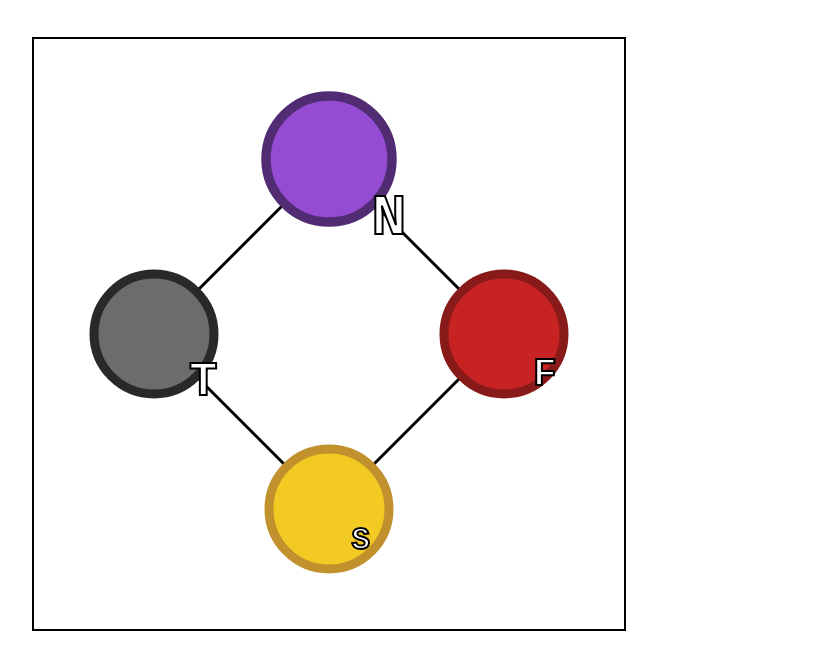
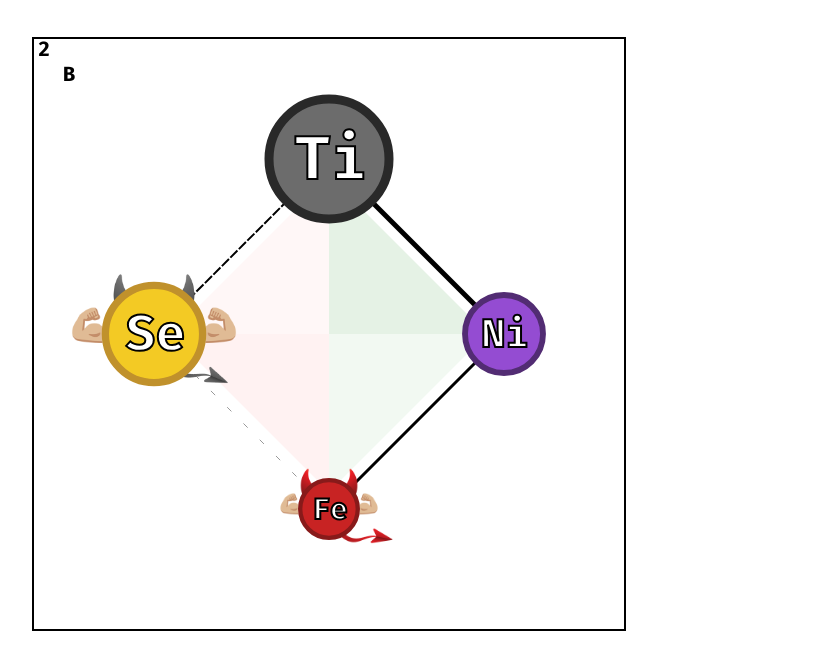
Before and after one commit to TheFreezingChicken/cognitive-relay-diagram, a plain HTML site: page docs/index.html in a window 1280 px wide. Shown: the part 77-746 px from the top of the page, without its empty margins (45-871 px from the left). Drawn offline with nearby package versions, Linux system fonts and the light colour scheme.

Commit message:
sync (working diagram except animals)

```diff
--- a/docs/index.html
+++ b/docs/index.html
@@ -6,6 +6,14 @@
     <meta charset="utf-8"/>
     <title>Cognitive Relay Diagram</title>
     <style>
+        @font-face {
+            font-family: 'Fira Code';
+            src: url('assets/fonts/woff2/FiraCode-Bold.woff2') format('woff2'),
+            url("assets/fonts/woff/FiraCode-Bold.woff") format("woff");
+            font-weight: 700;
+            font-style: normal;
+        }
+
         /* Center all content vertically and horizontally */
         body {
             display: flex;
--- a/docs/js/index.js
+++ b/docs/js/index.js
@@ -1,9 +1,11 @@
 import {CRDStage} from "./relay-diagram.js";
+import {OpType} from "./op-lib.js";
 // TODO Add listener for page resize.
 // =============== MAIN ====================================================================================
 // sessionStorage.clear();
 // localStorage.clear();
+const startingOpType = new OpType('Ti', 'Se', 'SB/C', 'MM');
 CRDStage.initializeResources().then(() => {
     console.log("Resources were marked ready, drawing diagram...");
-    new CRDStage(document.getElementById('cognitive-diagram-container'));
+    new CRDStage(document.getElementById('cognitive-diagram-container'), startingOpType);
 });
--- a/docs/js/op-lib.js
+++ b/docs/js/op-lib.js
@@ -415,7 +415,9 @@ export const CognitiveFunction = {
      * @return {boolean}
      */
     isValid(...cogFun) {
-        for(const cf in cogFun) {
+        console.log(cogFun.length);
+        for(const cf of cogFun) {
+            console.log(`Validating ${cf}`);
             if (!this.All.includes(cf)) return false;
         }
 
@@ -464,7 +466,7 @@ export const Modality = {
 
 
     isValid(...modalityString) {
-        for (const ms in modalityString) {
+        for (const ms of modalityString) {
             if (!this.All.includes(ms)) return false;
         }
 
@@ -472,7 +474,7 @@ export const Modality = {
     },
 
     throwIfInvalid(...modalityString) {
-        if (!this.isValid(...modalityString)) throw new Error("Invalid Cognitive Function.");
+        if (!this.isValid(...modalityString)) throw new Error("Invalid modality.");
     }
 }
 /**
@@ -934,6 +936,11 @@ export class OpType {
      * @param modality {?Modality}
      */
     constructor(firstFunction, secondFunction, animalStack, modality) {
+        console.log("Constructing OP Type.");
+        console.log(`First function: ${firstFunction}`);
+        console.log(`Second function: ${secondFunction}`);
+        console.log(`Animals: ${animalStack}`);
+        console.log(`Modality: ${modality}`);
         CognitiveFunction.throwIfInvalid(firstFunction, secondFunction);
 
         const axis1 = Axis.fromString(firstFunction);
@@ -945,45 +952,12 @@ export class OpType {
         if (firstFunction[1] === secondFunction[1]) secondFunction = CognitiveFunction.opposite(secondFunction);
 
 
-        const strongAnimalCouple = Animal.coupleFromHumanNeed(firstFunction);
-
-        /** @type {OpTypeCogFunData[]} */
-        const grantStack = new Array(4);
-        // For now we only assign what we can.
-        grantStack[0] = new OpTypeCogFunData({
-            parentType: this,
-            cogFun: firstFunction,
-            grantIndex: 0,
-            isSavior: true
-        });
-        grantStack[1] = new OpTypeCogFunData({
-            parentType: this,
-            cogFun: secondFunction,
-            grantIndex: 1,
-            isSavior: strongAnimalCouple.energyAnimal === animalStack[0]
-        });
-        grantStack[2] = new OpTypeCogFunData({
-            parentType: this,
-            cogFun: CognitiveFunction.opposite(secondFunction),
-            grantIndex: 2,
-            isSavior: !grantStack[1].isSavior
-        });
-        grantStack[3] = new OpTypeCogFunData({
-            parentType: this,
-            cogFun: CognitiveFunction.opposite(firstFunction),
-            grantIndex: 3,
-            isSavior: false
-        });
-
-        const weakAnimalCouple = Animal.coupleFromHumanNeed(grantStack[3].cogFun);
-
-
         if (Array.isArray(animalStack)) animalStack = animalStack.join('');
         if (typeof animalStack !== 'string') throw new TypeError("Invalid Animal Stack type.");
 
         // Normalizing animal stack.
         animalStack = animalStack.toUpperCase();
-        animalStack = animalStack.replaceAll(/'[^SCBP]'/, '');
+        animalStack = animalStack.replaceAll(/[^SCBP]/g, '');
 
         if (animalStack.length < 3 || animalStack.length > 4) throw new Error("Invalid Animal Stack length.");
         if (Animal.opposite(animalStack[0]) === animalStack[1]) throw new Error("Opposite animals can't be both saviors.");
@@ -1002,6 +976,40 @@ export class OpType {
         }
 
         animalStack = animalStack.split('');
+
+
+
+        const strongAnimalCouple = Animal.coupleFromHumanNeed(firstFunction);
+
+        /** @type {OpTypeCogFunData[]} */
+        const grantStack = new Array(4);
+        // For now we only assign what we can.
+        grantStack[0] = new OpTypeCogFunData({
+            parentType: this,
+            cogFun: firstFunction,
+            grantIndex: 0,
+            isSavior: true
+        });
+        grantStack[1] = new OpTypeCogFunData({
+            parentType: this,
+            cogFun: secondFunction,
+            grantIndex: 1,
+            isSavior: strongAnimalCouple.energyAnimal !== animalStack[0]
+        });
+        grantStack[2] = new OpTypeCogFunData({
+            parentType: this,
+            cogFun: CognitiveFunction.opposite(secondFunction),
+            grantIndex: 2,
+            isSavior: !grantStack[1].isSavior
+        });
+        grantStack[3] = new OpTypeCogFunData({
+            parentType: this,
+            cogFun: CognitiveFunction.opposite(firstFunction),
+            grantIndex: 3,
+            isSavior: false
+        });
+
+
 
         /**
          *
@@ -1041,6 +1049,7 @@ export class OpType {
         // Convert string animals to array of OpTypeAnimalData.
         for (let i = 0; i < 4; i++) {
             const animal = animalStack[i];
+            console.log(animal);
             // noinspection JSCheckFunctionSignatures | Guaranteed to fit Animal values.
             const humanNeeds = Animal.toHumanNeeds(animal);
             const isEnergy = humanNeeds.decidingHumanNeed[1] === humanNeeds.observingHumanNeed[1];
@@ -1078,7 +1087,7 @@ export class OpType {
             animalData.observingCogFun.isDoubleActivated = animalData.isDoubleActivated;
 
 
-            if (modalityData !== null) {
+            if (modalityData != null) {
                 if (modalityData.observingFunction === animalData.observingCogFun &&
                     modalityData.decidingFunction === animalData.decidingCogFun) {
                     animalData.isDoubleMasculine = true;
@@ -1155,6 +1164,27 @@ export class OpType {
 
 
         throw new Error("Invalid Cognitive Function reference.");
+    }
+
+
+    toString() {
+        let result = "";
+
+        if (this._modality != null) result += this._modality.modality + '-';
+
+        const secondSaviorFunction = this._grantStack[this._animalStack[0].grantIndexCouple.weakerIndex].cogFun;
+        result += this._grantStack[0] + '/' + secondSaviorFunction + '-';
+
+        for (const anData of this._animalStack) {
+            // Add slash before third animal.
+            if (anData.stackIndex === 2) result += '/'
+            // Surround with parenthesis if last animal.
+            const animal = anData.stackIndex === 3 ? '(' + anData.animal + ')' : anData.animal;
+
+            result += animal;
+        }
+
+        return result;
     }
 }
 
--- a/docs/js/relay-diagram.js
+++ b/docs/js/relay-diagram.js
@@ -50,9 +50,9 @@ const CogFunCirclePositions = Object.freeze([
  */
 const CogFunCircleScaleFactors = Object.freeze([
     1,
-    0.82,
-    0.68,
-    0.53
+    0.81,
+    0.65,
+    0.48
 ]);
 
 
@@ -64,7 +64,7 @@ const AnimalCenterOffsets = new Map([
 ]);
 
 
-const COGFUN_BASE_FONT_SIZE = 58;
+const COGFUN_BASE_FONT_SIZE = 60;
 
 const ANIMAL_LETTER_BASE_FONT_SIZE = 20;
 
@@ -200,7 +200,14 @@ export class CRDStage extends Konva.Stage {
     }
 
 
+    /**
+     *
+     * @param diagramContainer {HTMLElement}
+     * @param startingOpType {OpType}
+     */
     constructor(diagramContainer, startingOpType) {
+        console.log(`Constructing Stage with type ${startingOpType.toString()}`);
+
         if (!isLibraryReady)
             throw new Error("Library resources must be initialized before using diagrams.");
 
@@ -227,8 +234,13 @@ export class CRDStage extends Konva.Stage {
 
 
 class DiagramLayer extends Konva.Layer {
+    /**
+     *
+     * @param opTypeManager {OpTypeManager}
+     */
     constructor(opTypeManager) {
         super();
+        console.log(`Constructing diagram layer with type ${opTypeManager.opType.toString()}`)
 
         this.add(new DiagramGroup(opTypeManager.opType));
 
@@ -409,7 +421,6 @@ class CognitiveFunctionBackgroundImage extends Konva.Image {
 
 
 class DemonBackgroundImage extends CognitiveFunctionBackgroundImage {
-
     /**
      *
      * @param configs {CognitiveFunctionConfigs}
@@ -456,21 +467,22 @@ class CognitiveFunctionText extends Konva.Text {
      * @param configs {CognitiveFunctionConfigs}
      */
     constructor(configs) {
-        // HERE Position and scaling must be fixed when diagram is generic.
+        console.log("Constructing CognitiveFunctionText with:");
+        console.log(configs);
+        const text = configs.cogFunData?.cogFun ?? configs.cogFunDataOverride.cogFunText;
+        console.log(text);
+        console.log();
+
         const pos = CogFunCirclePositions[configs.cogFunData?.grantIndex ?? configs.cogFunDataOverride.grantIndex];
-        const scale = CogFunCircleScaleFactors[configs.cogFunData?.grantIndex ?? configs.cogFunDataOverride.grantIndex];
+        const scale = CogFunCircleScaleFactors[configs.cogFunData?.grantIndex ?? 0];
 
         super({
             position: pos,
-            offset: {
-                x: pos / 2 + 1.3,
-                y: pos / 2
-            },
-            height: CIRCLE_BASE_RADIUS * 2 * scale,
-            width: CIRCLE_BASE_RADIUS * 2 * scale,
+            height: (CIRCLE_BASE_RADIUS + CIRCLE_STROKE_WIDTH) * 2,
+            width: (CIRCLE_BASE_RADIUS + CIRCLE_STROKE_WIDTH) * 2,
             align: 'center',
             verticalAlign: 'middle',
-            fontFamily: 'Fira Code,Roboto Mono,Liberation Mono,Consolas,monospace',
+            fontFamily: 'Fira Code, monospace',
             fontStyle: 'bold',
             fontSize: COGFUN_BASE_FONT_SIZE * scale,
             fill: 'white',
@@ -479,8 +491,15 @@ class CognitiveFunctionText extends Konva.Text {
         });
 
 
-        this.text(configs.cogFunData?.cogFun ?? configs.cogFunDataOverride.cogFunText);
-        this.fontSize(COGFUN_BASE_FONT_SIZE * scale);
+        const baseOffsetX = this.width() / 2;
+        const baseOffsetY = this.height() / 2;
+        // Adding a tiny delta to make the text look more centered.
+        const visualCenterDeltaX = -0.95 * scale;
+        const visualCenterDeltaY = -5 * scale;
+
+        this.text(text);
+        this.offsetX(baseOffsetX + visualCenterDeltaX);
+        this.offsetY(baseOffsetY + visualCenterDeltaY);
     }
 }
 
@@ -694,6 +713,8 @@ class AnimalLine extends Konva.Line {
 class AnimalText extends Konva.Text {
     get _INVISIBLE_TEXT_BOX_BASE_SIZE() { return 32; }
 
+    // HERE FIX Text is shown in the top left corner of the stage.
+
     /**
      *
      * @param configs {AnimalConfigs}
```
Also changed, not shown: docs/assets/fonts/woff/FiraCode-Bold.woff (added), docs/assets/fonts/woff/FiraCode-Light.woff (added), docs/assets/fonts/woff/FiraCode-Medium.woff (added), docs/assets/fonts/woff/FiraCode-Regular.woff (added), docs/assets/fonts/woff/FiraCode-SemiBold.woff (added), docs/assets/fonts/woff/FiraCode-VF.woff (added), docs/assets/fonts/woff2/FiraCode-Bold.woff2 (added), docs/assets/fonts/woff2/FiraCode-Light.woff2 (added), docs/assets/fonts/woff2/FiraCode-Medium.woff2 (added), docs/assets/fonts/woff2/FiraCode-Regular.woff2 (added), docs/assets/fonts/woff2/FiraCode-SemiBold.woff2 (added), docs/assets/fonts/woff2/FiraCode-VF.woff2 (added).
